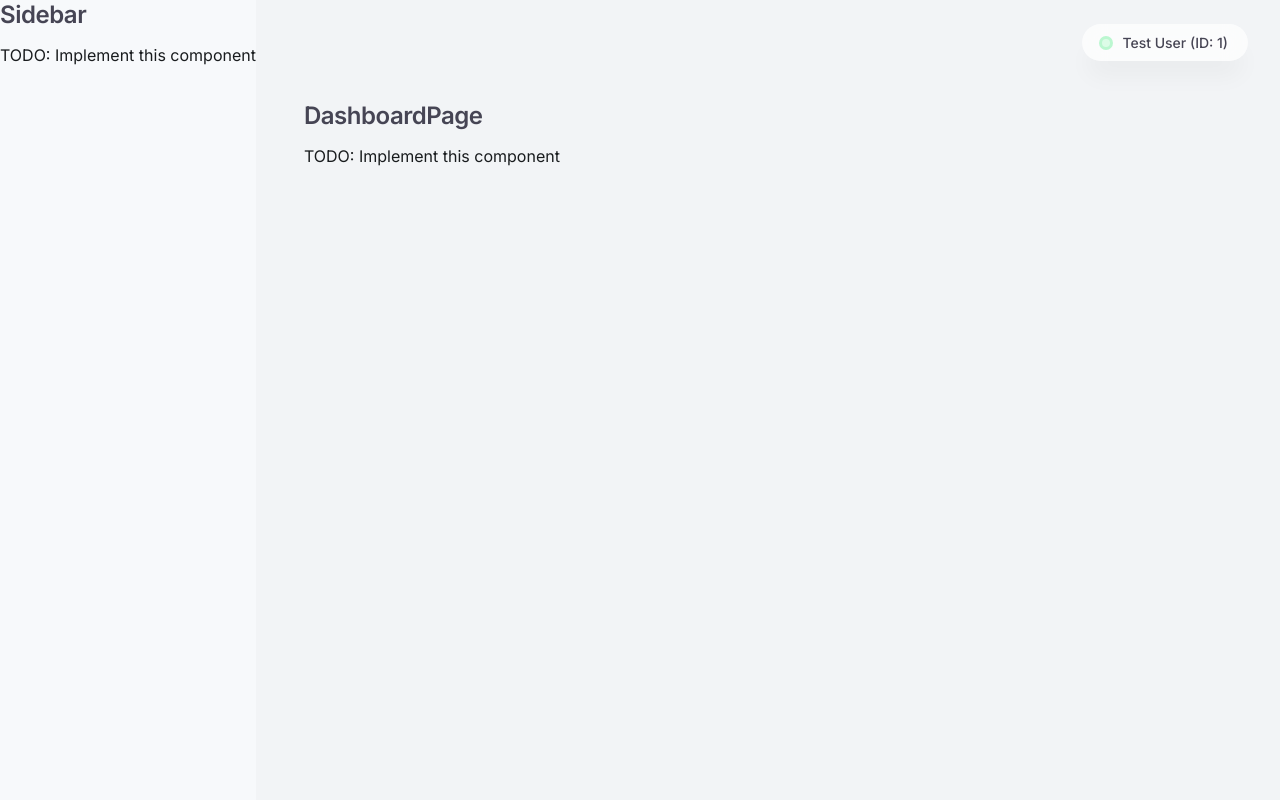
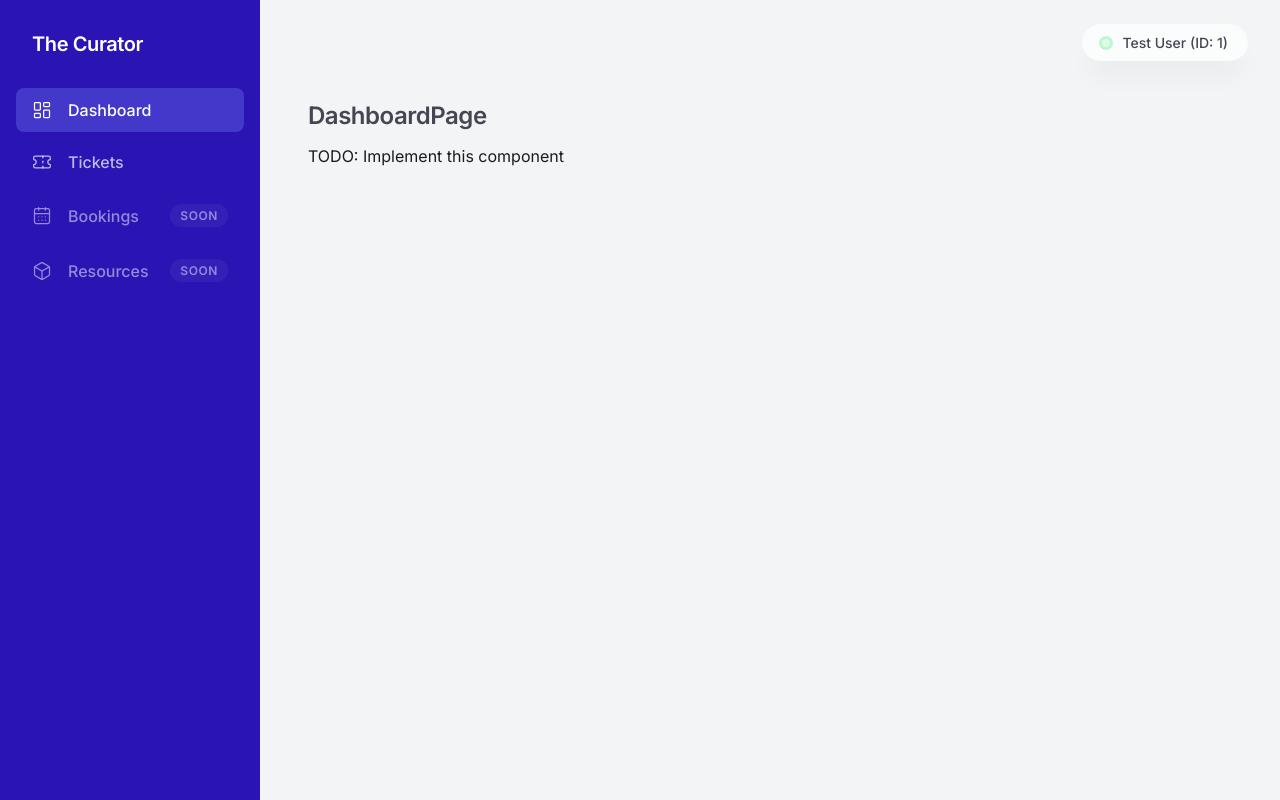
Before and after one commit to Dilshan118/it3030-paf-2026-smart-campus-4outliers, a React app in the folder smart-campus-operation-hub/frontend/: page / in a window 1280 px wide. Built offline with nearby package versions, Linux system fonts and the light colour scheme; no server answers; the HTML template or start-up script is replaced by a standard one.

Commit message:
feat(Sidebar): implement Sidebar component with navigation links

```diff
--- a/smart-campus-operation-hub/frontend/src/components/common/Sidebar.jsx
+++ b/smart-campus-operation-hub/frontend/src/components/common/Sidebar.jsx
@@ -1,9 +1,35 @@
-// TODO: Implement Sidebar
+import React from 'react';
+import { NavLink } from 'react-router-dom';
+import { LayoutDashboard, Ticket, CalendarDays, Box } from 'lucide-react';
+
 export default function Sidebar() {
+  const navClassName = ({ isActive }) => (isActive ? 'active' : '');
+
   return (
-    <div>
-      <h2>Sidebar</h2>
-      <p>TODO: Implement this component</p>
-    </div>
+    <nav className="sidebar">
+      <h2>The Curator</h2>
+
+      <NavLink to="/" end className={navClassName}>
+        <LayoutDashboard size={20} strokeWidth={1.5} style={{ marginRight: '16px' }} />
+        Dashboard
+      </NavLink>
+
+      <NavLink to="/tickets" className={navClassName}>
+        <Ticket size={20} strokeWidth={1.5} style={{ marginRight: '16px' }} />
+        Tickets
+      </NavLink>
+
+      <div style={{ opacity: 0.5, padding: '12px 16px', display: 'flex', alignItems: 'center', color: '#fff', fontWeight: 500, cursor: 'not-allowed', marginBottom: '8px' }}>
+        <CalendarDays size={20} strokeWidth={1.5} style={{ marginRight: '16px' }} />
+        Bookings
+        <span className="badge" style={{ marginLeft: 'auto', backgroundColor: 'rgba(255,255,255,0.1)' }}>Soon</span>
+      </div>
+
+      <div style={{ opacity: 0.5, padding: '12px 16px', display: 'flex', alignItems: 'center', color: '#fff', fontWeight: 500, cursor: 'not-allowed', marginBottom: '8px' }}>
+        <Box size={20} strokeWidth={1.5} style={{ marginRight: '16px' }} />
+        Resources
+        <span className="badge" style={{ marginLeft: 'auto', backgroundColor: 'rgba(255,255,255,0.1)' }}>Soon</span>
+      </div>
+    </nav>
   );
 }
```
